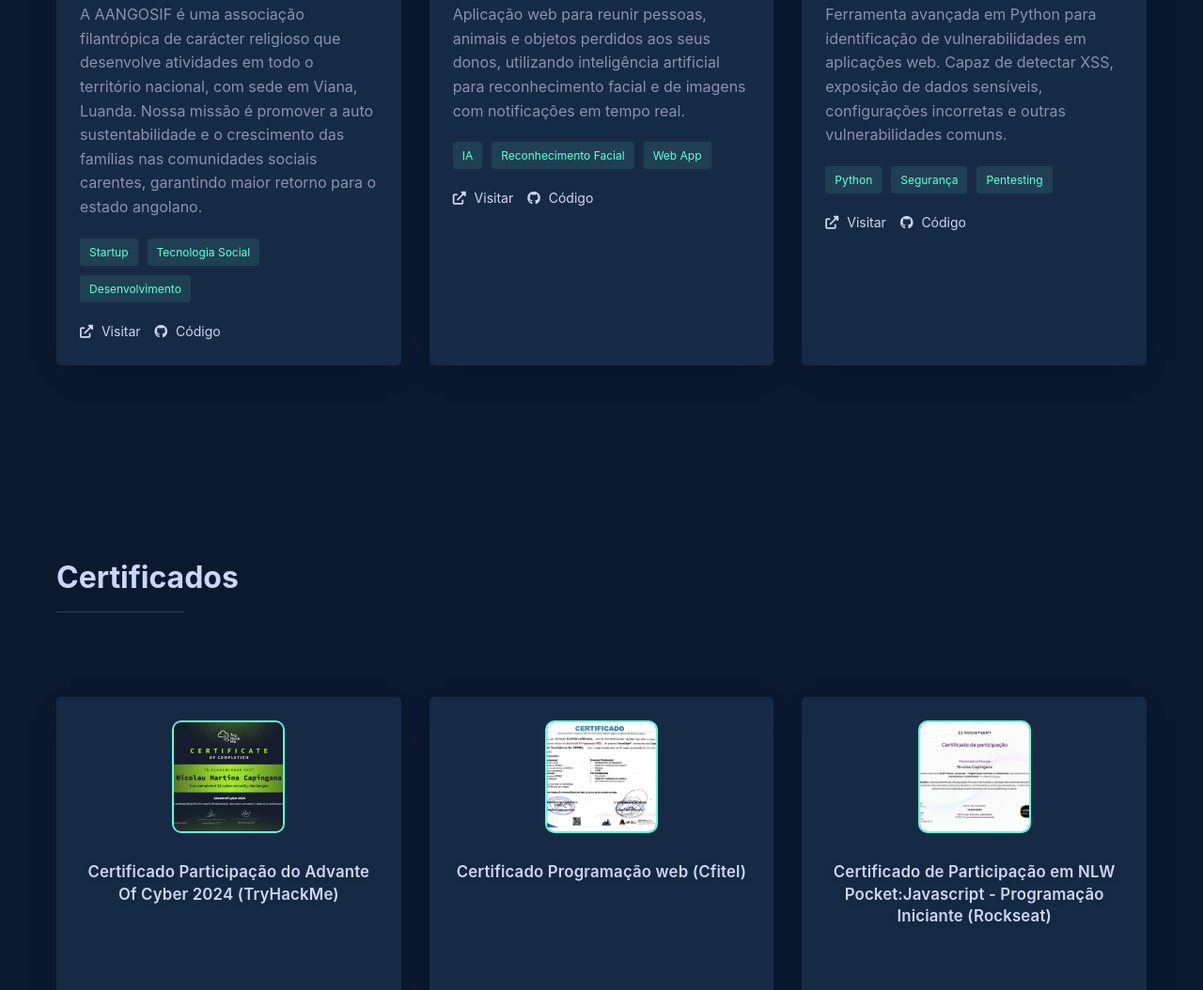
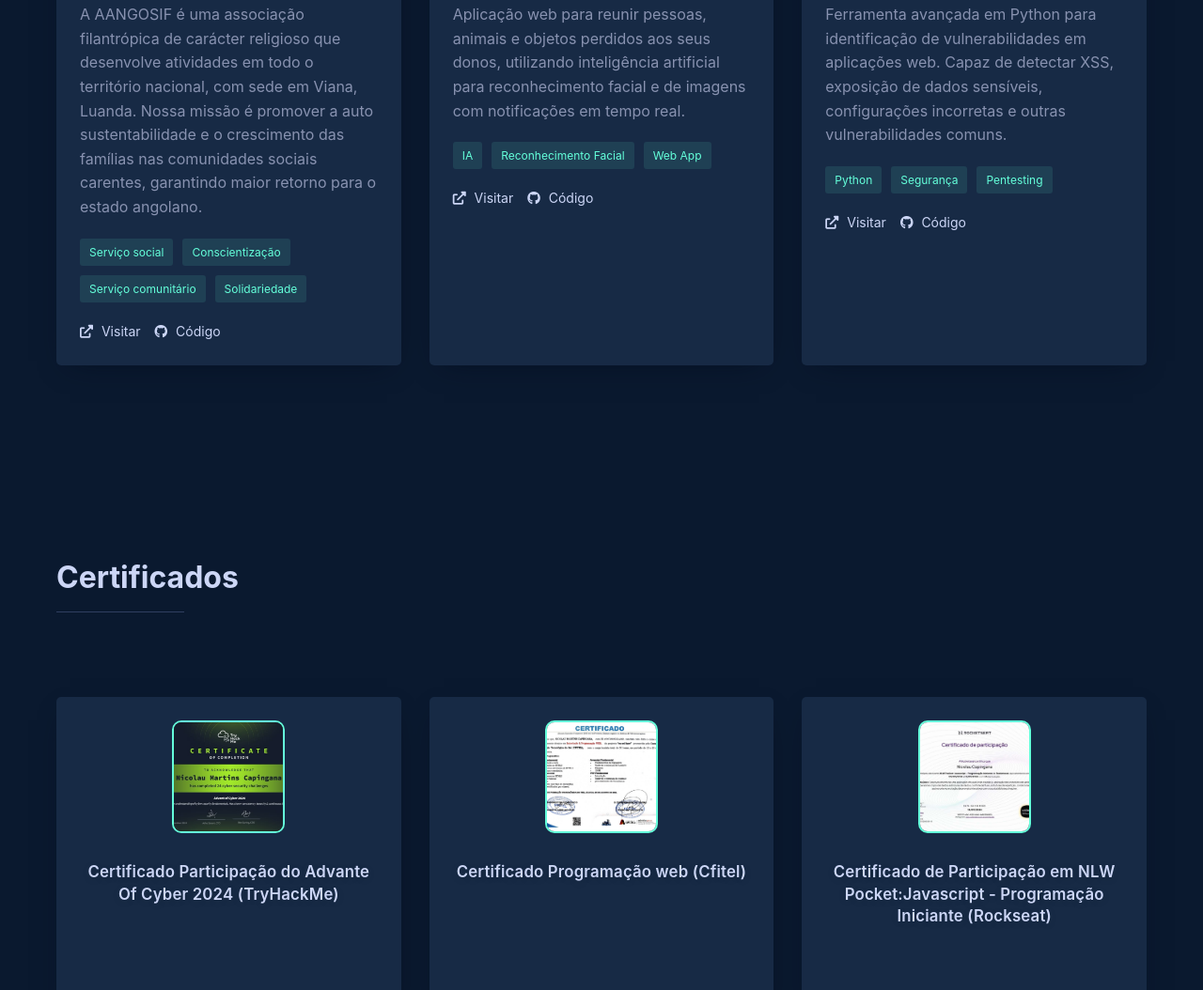
Before and after one commit to Nicolauzeus/Nicolauzeus, a plain HTML site: page index.html in a window 1280 px wide. Shown: the part 1859-2913 px from the top of the page at 94% size. Drawn offline with Linux system fonts and the light colour scheme.

Commit message:
Update index.html

```diff
--- a/index.html
+++ b/index.html
@@ -539,9 +539,10 @@
 
 Nossa missão é promover a auto sustentabilidade e o crescimento das famílias nas comunidades sociais carentes, garantindo maior retorno para o estado angolano.</p>
                         <div class="project-tech">
-                            <span class="tech-item">Startup</span>
-                            <span class="tech-item">Tecnologia Social</span>
-                            <span class="tech-item">Desenvolvimento</span>
+                            <span class="tech-item">Serviço social</span>
+                            <span class="tech-item">Conscientização</span>
+                            <span class="tech-item">Serviço comunitário</span>
+                            <span class="tech-item">Solidariedade</span>
                         </div>
                         <div class="project-links">
                             <a href="https://aangosif-ao.vercel.app/" class="project-link"><i class="fas fa-external-link-alt"></i> Visitar</a>
```
